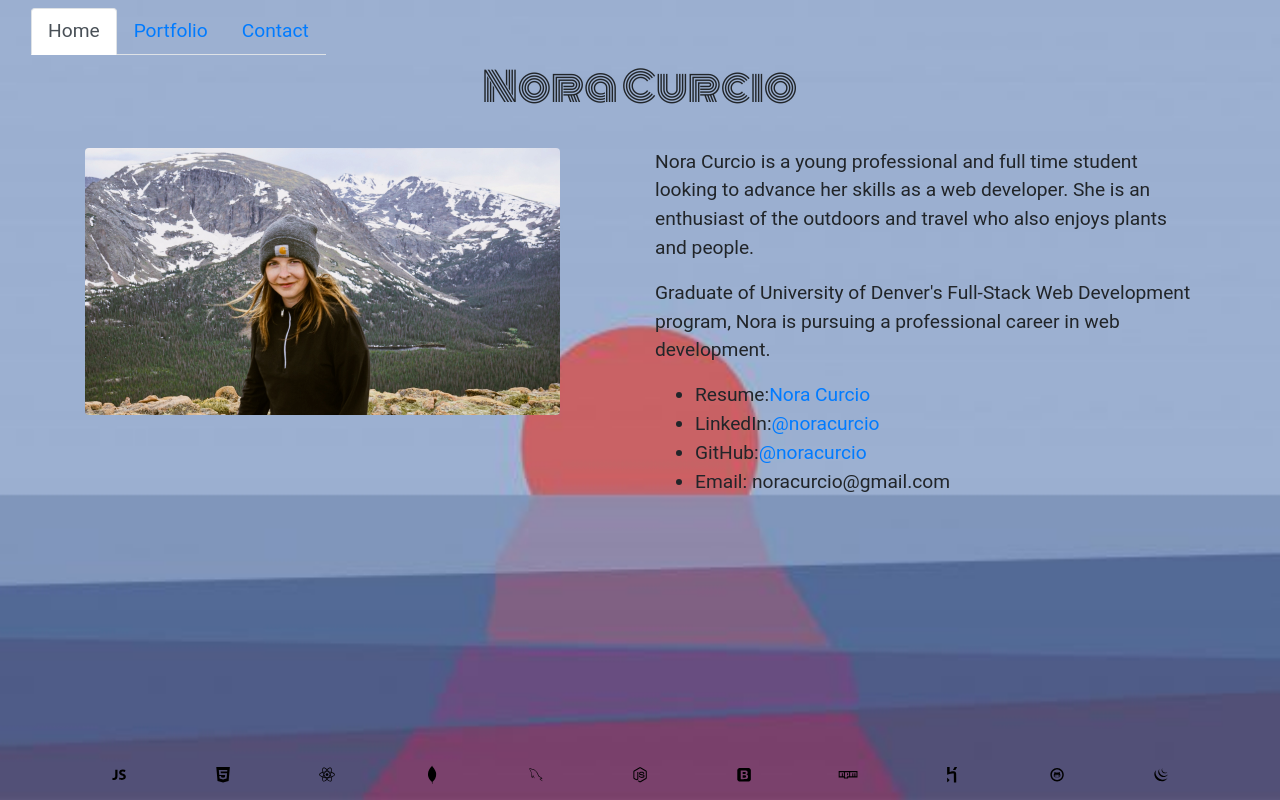
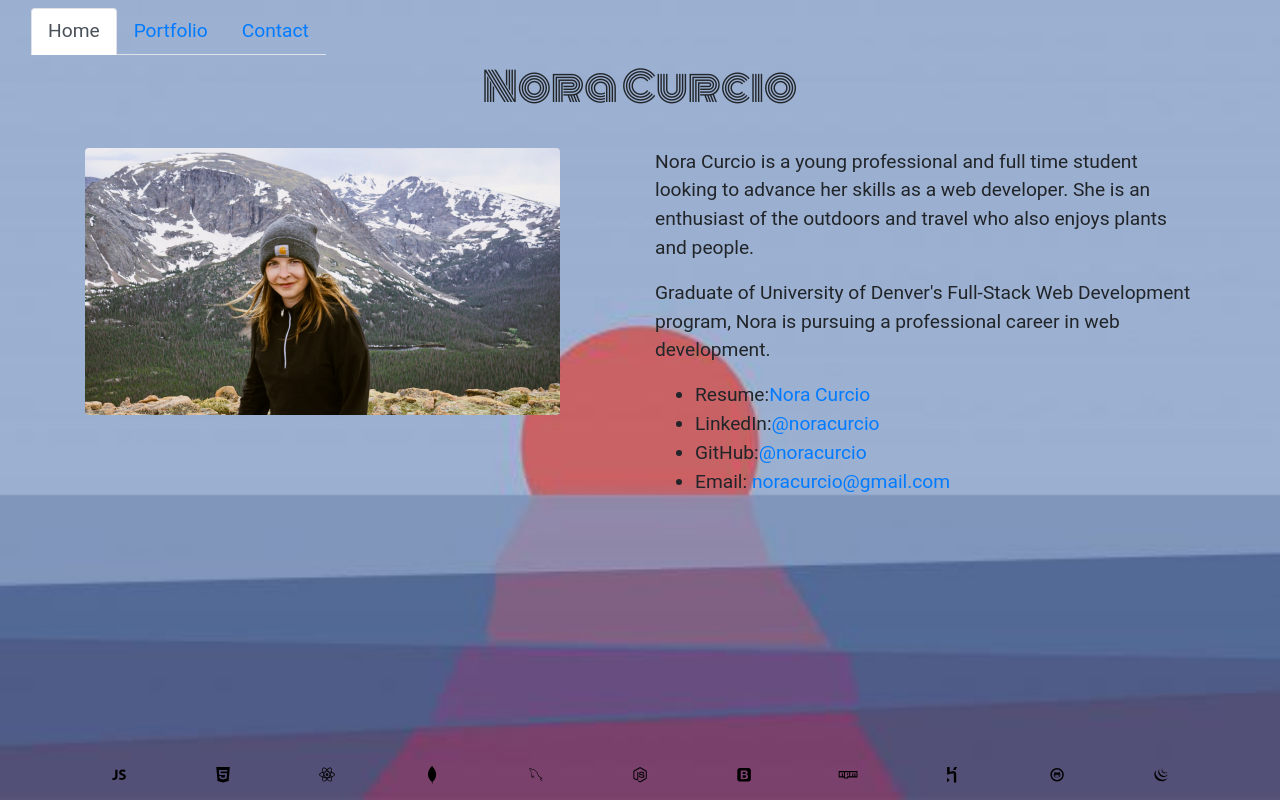
Before and after one commit to noracurcio/React-Portfolio, a React (Create React App) app in the folder client/: page / in a window 1280 px wide. Built offline with nearby package versions, Linux system fonts and the light colour scheme.

Commit message:
added email to link to contact page.

```diff
--- a/client/src/pages/Home.js
+++ b/client/src/pages/Home.js
@@ -1,6 +1,7 @@
 import React from "react";
 import profPic from "../assets/images/noramountain.jpeg";
 import resume from "../assets/resume.pdf";
+import { Link } from "react-router-dom";
 
 function Home() {
   return (
@@ -45,7 +46,10 @@ function Home() {
                 GitHub:<a href="https://github.com/noracurcio">@noracurcio</a>
               </li>
 
-              <li>Email: noracurcio@gmail.com</li>
+              <li>
+                Email:
+                <Link to="/Contact"> noracurcio@gmail.com</Link>
+              </li>
             </ul>
           </div>
         </div>
```
Also changed, not shown: 1 other file (tests, documents, lock files or other folders).
